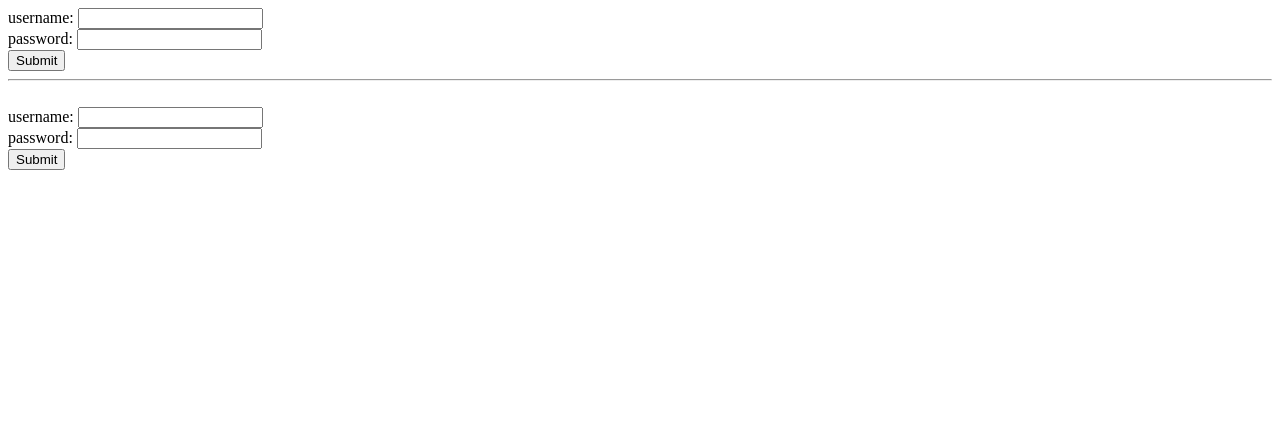
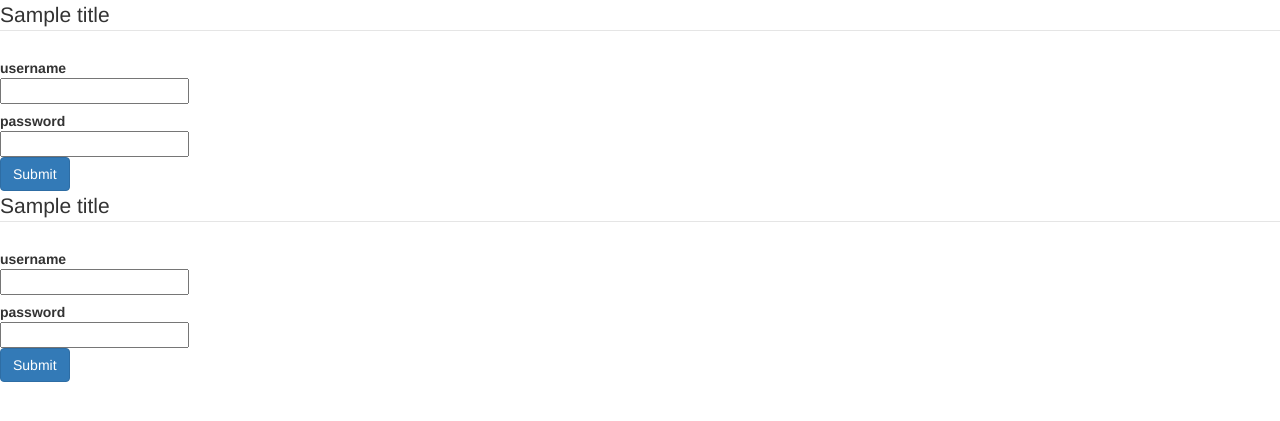
Before and after one commit to ViktorSevryukov/class-blast, a Django app: template src/apps/core/templates/service_login.html in a window 1280 px wide. Shown: the top 421 px of the page. Run offline with Django 3.2, Linux system fonts and the light colour scheme; tables that the repository leaves empty hold one stand-in row (values such as "Sample post"); the template is opened without the code that fills it: values that come from a table or form of the project are taken from there, most other values are stand-ins (such as "Sample title", 1, 10 or a date in 2020); some libraries are stand-ins or nearby versions.

Commit message:
add bootstrap
* create base template
* refactoring template forms
* refactoring urls
* update requirements
* refactoring settings

```diff
--- a/requirements.txt
+++ b/requirements.txt
@@ -1,4 +1,6 @@
 Django==1.11.7
-#psycopg2==2.7.3.2
+psycopg2==2.7.3.2
 pytz==2017.3
 MechanicalSoup==0.9.0.post4
+selenium==3.9.0
+django-extensions==1.9.9
--- /dev/null
+++ b/src/apps/core/templates/base.html
@@ -0,0 +1,38 @@
+<!DOCTYPE html>
+<html lang="en">
+  <head>
+    <meta charset="utf-8">
+    <meta http-equiv="X-UA-Compatible" content="IE=edge">
+    <meta name="viewport" content="width=device-width, initial-scale=1">
+    <!-- The above 3 meta tags *must* come first in the head; any other head content must come *after* these tags -->
+    <title>Bootstrap 101 Template</title>
+
+    <!-- Bootstrap
+    <link href="css/bootstrap.min.css" rel="stylesheet">
+      <!-- Latest compiled and minified CSS -->
+    <link rel="stylesheet" href="https://maxcdn.bootstrapcdn.com/bootstrap/3.3.7/css/bootstrap.min.css" integrity="sha384-BVYiiSIFeK1dGmJRAkycuHAHRg32OmUcww7on3RYdg4Va+PmSTsz/K68vbdEjh4u" crossorigin="anonymous">
+
+    <!-- HTML5 shim and Respond.js for IE8 support of HTML5 elements and media queries -->
+    <!-- WARNING: Respond.js doesn't work if you view the page via file:// -->
+    <!--[if lt IE 9]>
+      <script src="https://oss.maxcdn.com/html5shiv/3.7.3/html5shiv.min.js"></script>
+      <script src="https://oss.maxcdn.com/respond/1.4.2/respond.min.js"></script>
+    <![endif]-->
+  </head>
+
+  <body>
+
+  {% block content %}
+    <h1>Hello, world!</h1>
+
+  {% endblock %}
+
+    <!-- jQuery (necessary for Bootstrap's JavaScript plugins) -->
+    <script src="https://ajax.googleapis.com/ajax/libs/jquery/1.12.4/jquery.min.js"></script>
+    <!-- Include all compiled plugins (below), or include individual files as needed -->
+    <!--<script src="js/bootstrap.min.js"></script>-->
+
+    <!-- Latest compiled and minified JavaScript -->
+    <script src="https://maxcdn.bootstrapcdn.com/bootstrap/3.3.7/js/bootstrap.min.js" integrity="sha384-Tc5IQib027qvyjSMfHjOMaLkfuWVxZxUPnCJA7l2mCWNIpG9mGCD8wGNIcPD7Txa" crossorigin="anonymous"></script>
+  </body>
+</html>
--- a/src/apps/core/templates/service_login.html
+++ b/src/apps/core/templates/service_login.html
@@ -1,33 +1,73 @@
-<!DOCTYPE html>
-<html lang="en">
-<head>
-    <meta charset="UTF-8">
-    <title>ServiceLogin</title>
-</head>
-<body>
-<form action="" method="post">
+{% extends 'base.html' %}
+{% block content %}
+
+    <!-- ENROLLWARE FORM -->
+    <form class="form-horizontal" method="post">
         {% csrf_token %}
+        <fieldset>
+            <legend>{{ title }}</legend>
             {% for field in enroll_form %}
-        <div class="fieldWrapper">
-            {{ field.errors }}
-            {{ field.label_tag }} {{ field }}
+                {% if field.errors %}
+                    <div class="control-group error">
+                        <label class="control-label">{{ field.label }}</label>
+                        <div class="controls">{{ field }}
+                            <span class="help-inline">
+                            {% for error in  field.errors %}{{ error }}{% endfor %}
+                        </span>
                         </div>
+                    </div>
+                {% else %}
+                    <div class="control-group">
+                        <label class="control-label">{{ field.label }}</label>
+                        <div class="controls">{{ field }}
+                            {% if field.help_text %}
+                                <p class="help-inline">
+                                    <small>{{ field.help_text }}</small>
+                                </p>
+                            {% endif %}
+                        </div>
+                    </div>
+                {% endif %}
             {% endfor %}
-    <input type="submit" value="Submit"/>
-    <input type="hidden" name="service_type" value="enroll">
+        </fieldset>
+        <div class="form-actions">
+            <button type="submit" class="btn btn-primary">Submit</button>
+        </div>
     </form>
-<hr>
-<br>
-<form action="" method="post">
+    <!-- /ENROLLWARE FORM -->
+
+    <!-- AHA FORM -->
+    <form class="form-horizontal" method="post">
         {% csrf_token %}
+        <fieldset>
+            <legend>{{ title }}</legend>
             {% for field in aha_form %}
-        <div class="fieldWrapper">
-            {{ field.errors }}
-            {{ field.label_tag }} {{ field }}
+                {% if field.errors %}
+                    <div class="control-group error">
+                        <label class="control-label">{{ field.label }}</label>
+                        <div class="controls">{{ field }}
+                            <span class="help-inline">
+                            {% for error in  field.errors %}{{ error }}{% endfor %}
+                        </span>
                         </div>
+                    </div>
+                {% else %}
+                    <div class="control-group">
+                        <label class="control-label">{{ field.label }}</label>
+                        <div class="controls">{{ field }}
+                            {% if field.help_text %}
+                                <p class="help-inline">
+                                    <small>{{ field.help_text }}</small>
+                                </p>
+                            {% endif %}
+                        </div>
+                    </div>
+                {% endif %}
             {% endfor %}
-    <input type="submit" value="Submit"/>
-    <input type="hidden" name="service_type" value="aha">
+        </fieldset>
+        <div class="form-actions">
+            <button type="submit" class="btn btn-primary">Submit</button>
+        </div>
     </form>
-</body>
-</html>
+    <!-- /AHA FORM -->
+{% endblock %}
--- a/src/urls.py
+++ b/src/urls.py
@@ -1,23 +1,5 @@
-"""np URL Configuration
-
-The `urlpatterns` list routes URLs to views. For more information please see:
-    https://docs.djangoproject.com/en/1.11/topics/http/urls/
-Examples:
-Function views
-    1. Add an import:  from my_app import views
-    2. Add a URL to urlpatterns:  url(r'^$', views.home, name='home')
-Class-based views
-    1. Add an import:  from other_app.views import Home
-    2. Add a URL to urlpatterns:  url(r'^$', Home.as_view(), name='home')
-Including another URLconf
-    1. Import the include() function: from django.conf.urls import url, include
-    2. Add a URL to urlpatterns:  url(r'^blog/', include('blog.urls'))
-"""
-from django.conf.urls import url
 from django.contrib import admin
-from django.urls import include
 from django.conf.urls import include, url
-from django.views.generic.base import RedirectView
 
 from apps.core.views import ServiceLoginView
 
```
Also changed, not shown: src/settings.py (+9 -14 lines). Lines whose indentation alone changed are shown as unchanged.
